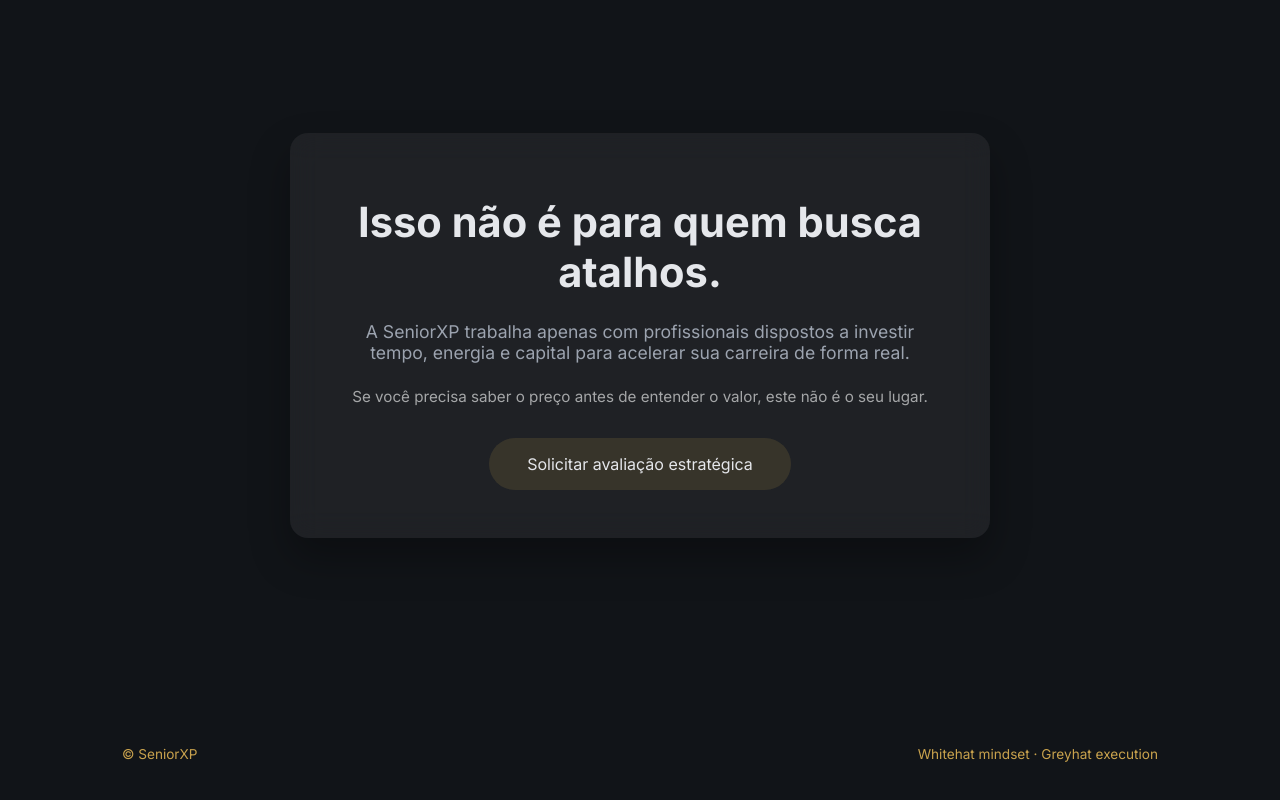
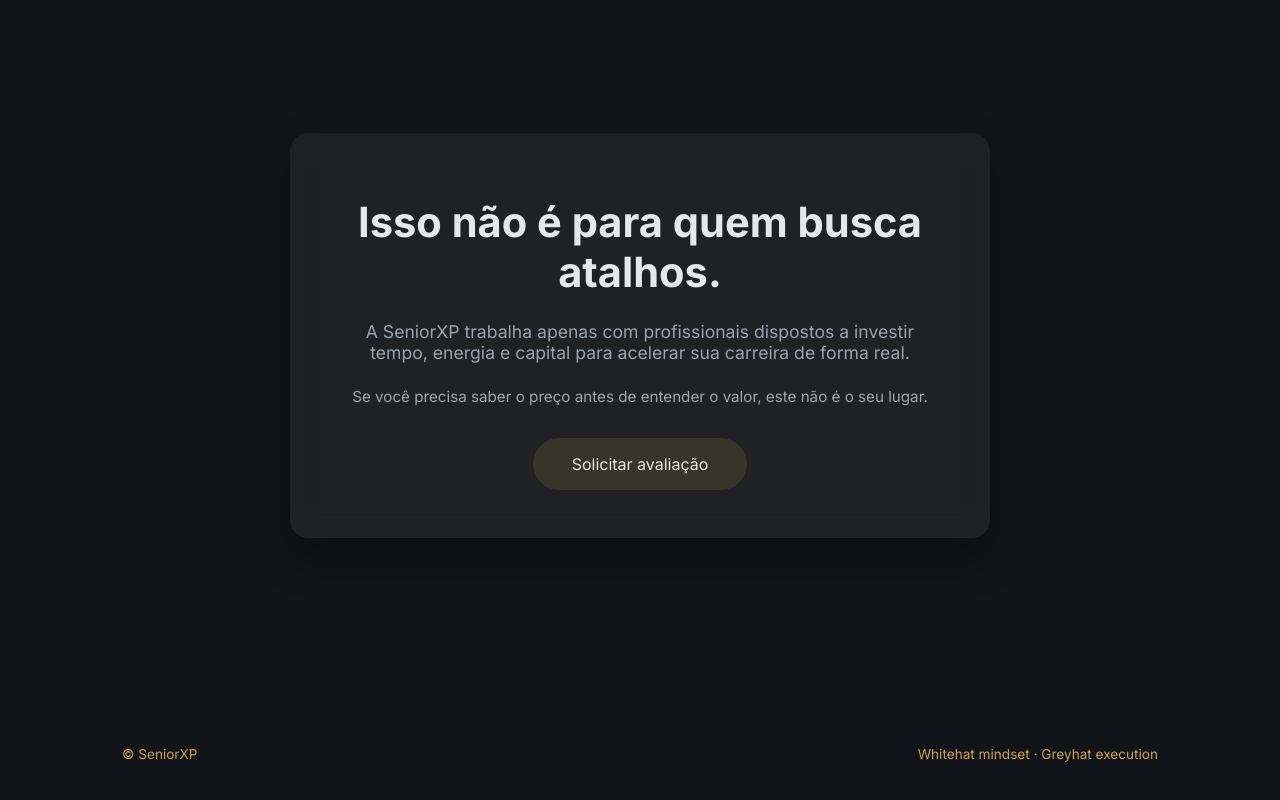
Before and after one commit to lucascastilho-dev/site-SeniorXP, a plain HTML site: page index.html in a window 1280 px wide. Shown: the part 5835-6635 px from the top of the page. Drawn offline with Linux system fonts and the light colour scheme.

Commit message:
Update index.html

```diff
--- a/index.html
+++ b/index.html
@@ -194,7 +194,7 @@
 		</span>
 
 		<a href="avaliacao.html" class="cta cta-strong">
-		  Solicitar avaliação estratégica
+		  Solicitar avaliação
 		</a>
 	  </div>
 </section>
```
